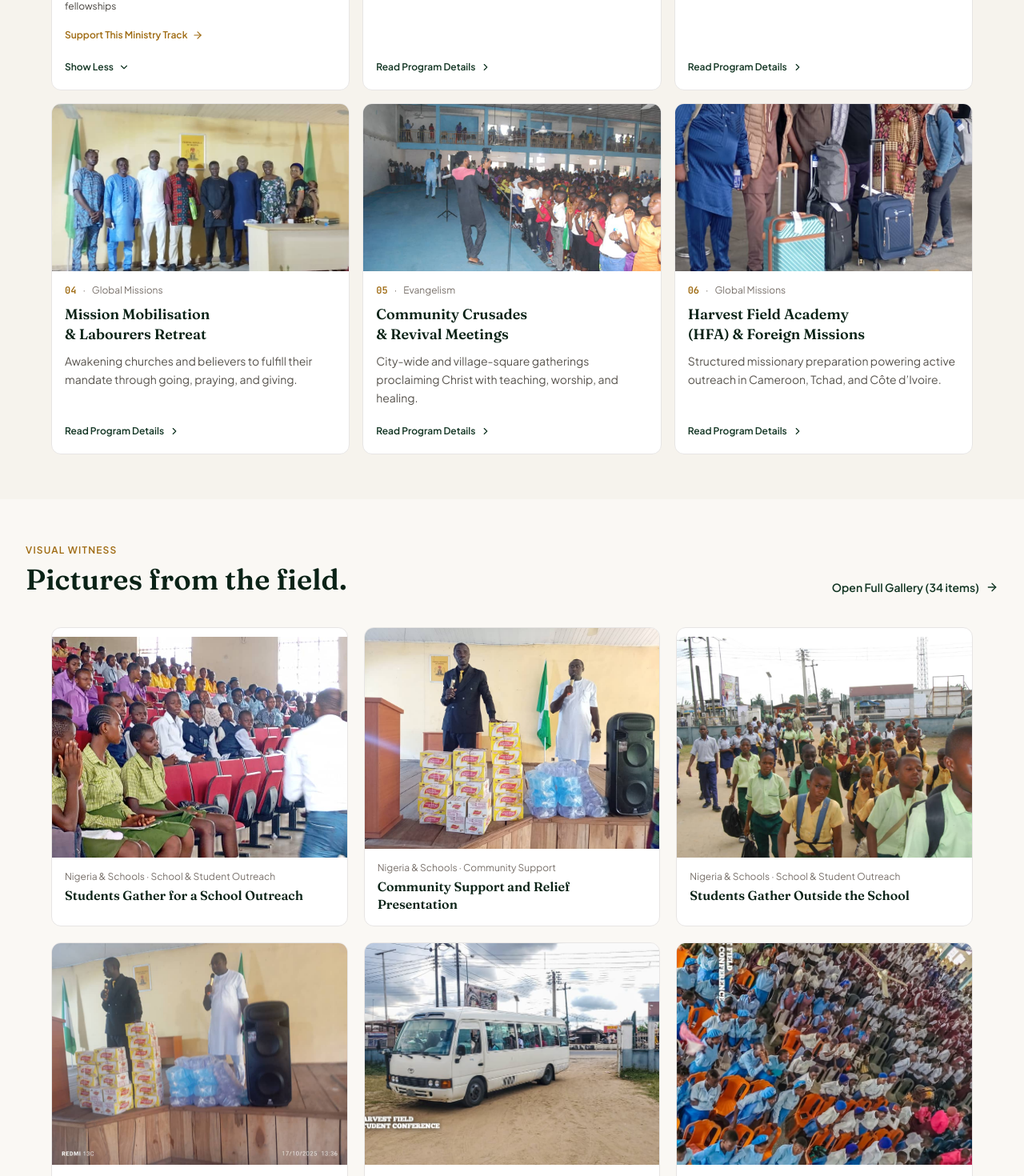
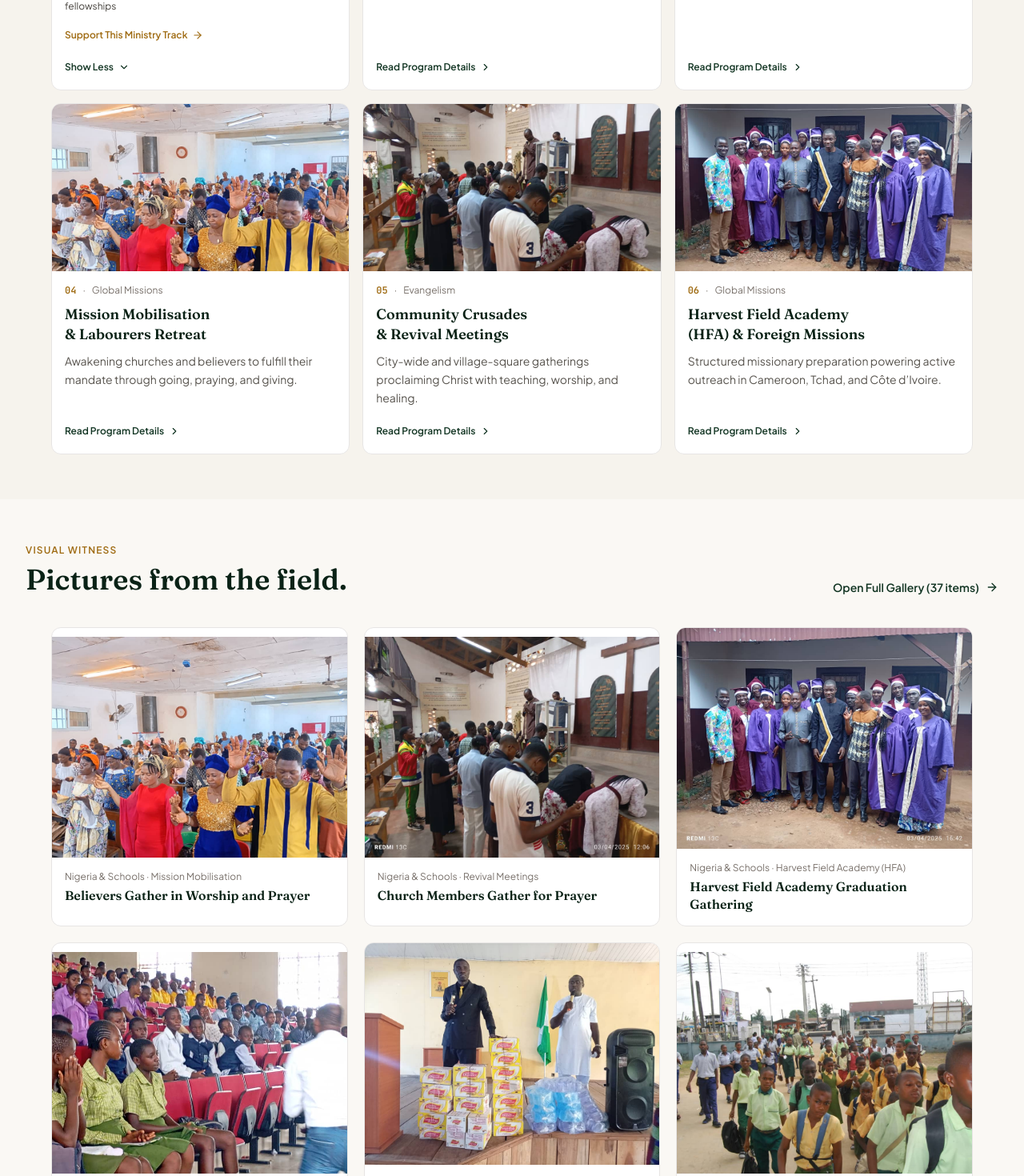
Before and after one commit to harvestfieldgospelmission-creator/Harvestfield, a React (Vite) app: page / in a window 1280 px wide. Shown: the part 2080-3550 px from the top of the page at 80% size. Built offline with nearby package versions, Linux system fonts and the light colour scheme; no server answers.

Commit message:
Replace blurred mission cards with clear ministry photos

```diff
--- a/src/data/missionData.ts
+++ b/src/data/missionData.ts
@@ -214,8 +214,8 @@ export const MANDATES: MandateItem[] = [
       'Intercessory prayer networks for unreached nations',
       'Church partnership mobilization for foreign fields',
     ],
-    image: '/assets/field/discipleship-training.jpg',
-    imageAlt: 'Harvest Field ministry members gather for a mission training meeting',
+    image: '/assets/replacement-photos/WhatsApp Image 2026-11-16 at 5.30.41 PM.jpeg',
+    imageAlt: 'Believers worship and pray together with raised hands during a ministry gathering',
   },
   {
     id: 'community-crusades',
@@ -230,8 +230,8 @@ export const MANDATES: MandateItem[] = [
       'Missions and Evangelistic Conferences',
       'Corporate worship, impartation, and healing ministry',
     ],
-    image: '/assets/field/revival-impartation.jpg',
-    imageAlt: 'Students gather in prayer during a school outreach',
+    image: '/assets/replacement-photos/WhatsApp Image 2026-11-16 at 6.06.32 PM.jpeg',
+    imageAlt: 'Church members gather in prayer around the front of the church during a ministry service',
   },
   {
     id: 'harvest-field-academy',
@@ -246,12 +246,42 @@ export const MANDATES: MandateItem[] = [
       'Mission outreach in Cameroon, Tchad and Côte d’Ivoire',
       'Sharing the Gospel across language and cultural contexts',
     ],
-    image: '/assets/field/tchad-republic-mission.jpg',
-    imageAlt: 'Harvest Field mission team prepares for cross-border outreach travel',
+    image: '/assets/replacement-photos/WhatsApp Image 2026-11-16 at 6.06.31 PM.jpeg',
+    imageAlt: 'Harvest Field Academy graduates and ministry leaders stand together in graduation attire',
   },
 ];
 
 export const GALLERY_PHOTOS: GalleryPhoto[] = [
+  {
+    id: 'g35',
+    src: '/assets/replacement-photos/WhatsApp Image 2026-11-16 at 5.30.41 PM.jpeg',
+    title: 'Believers Gather in Worship and Prayer',
+    region: 'Nigeria & Schools',
+    location: 'Church Gathering',
+    program: 'Mission Mobilisation',
+    caption: 'Believers worship and pray together during a ministry gathering.',
+    aspect: 'wide',
+  },
+  {
+    id: 'g36',
+    src: '/assets/replacement-photos/WhatsApp Image 2026-11-16 at 6.06.32 PM.jpeg',
+    title: 'Church Members Gather for Prayer',
+    region: 'Nigeria & Schools',
+    location: 'Church Prayer Gathering',
+    program: 'Revival Meetings',
+    caption: 'Church members gather in prayer at the front of the church during a ministry service.',
+    aspect: 'wide',
+  },
+  {
+    id: 'g37',
+    src: '/assets/replacement-photos/WhatsApp Image 2026-11-16 at 6.06.31 PM.jpeg',
+    title: 'Harvest Field Academy Graduation Gathering',
+    region: 'Nigeria & Schools',
+    location: 'Academy Graduation',
+    program: 'Harvest Field Academy (HFA)',
+    caption: 'Graduates and ministry leaders stand together in graduation attire.',
+    aspect: 'wide',
+  },
   {
     id: 'g31',
     src: '/assets/replacement-photos/WhatsApp Image 2026-11-16 at 5.46.53 PM.jpeg',
@@ -607,8 +637,8 @@ export const JOURNAL_POSTS: JournalPost[] = [
     readTime: '5 min read',
     region: 'Northern Cameroon',
     featured: true,
-    coverImage: '/assets/field/founder-linde-massa.jpg',
-    coverCaption: 'Fig. 1 — Harvest Field ministry members gather in Nigeria for a team meeting.',
+    coverImage: '/assets/field/cameroon-village-gathering.jpeg',
+    coverCaption: 'Fig. 1 — A community gathering in the Northern Cameroon mission field.',
     excerpt:
       'An introduction to the ministry’s outreach presence and field photographs from Linde-Massa and Maroua in Northern Cameroon.',
     body: [
```
